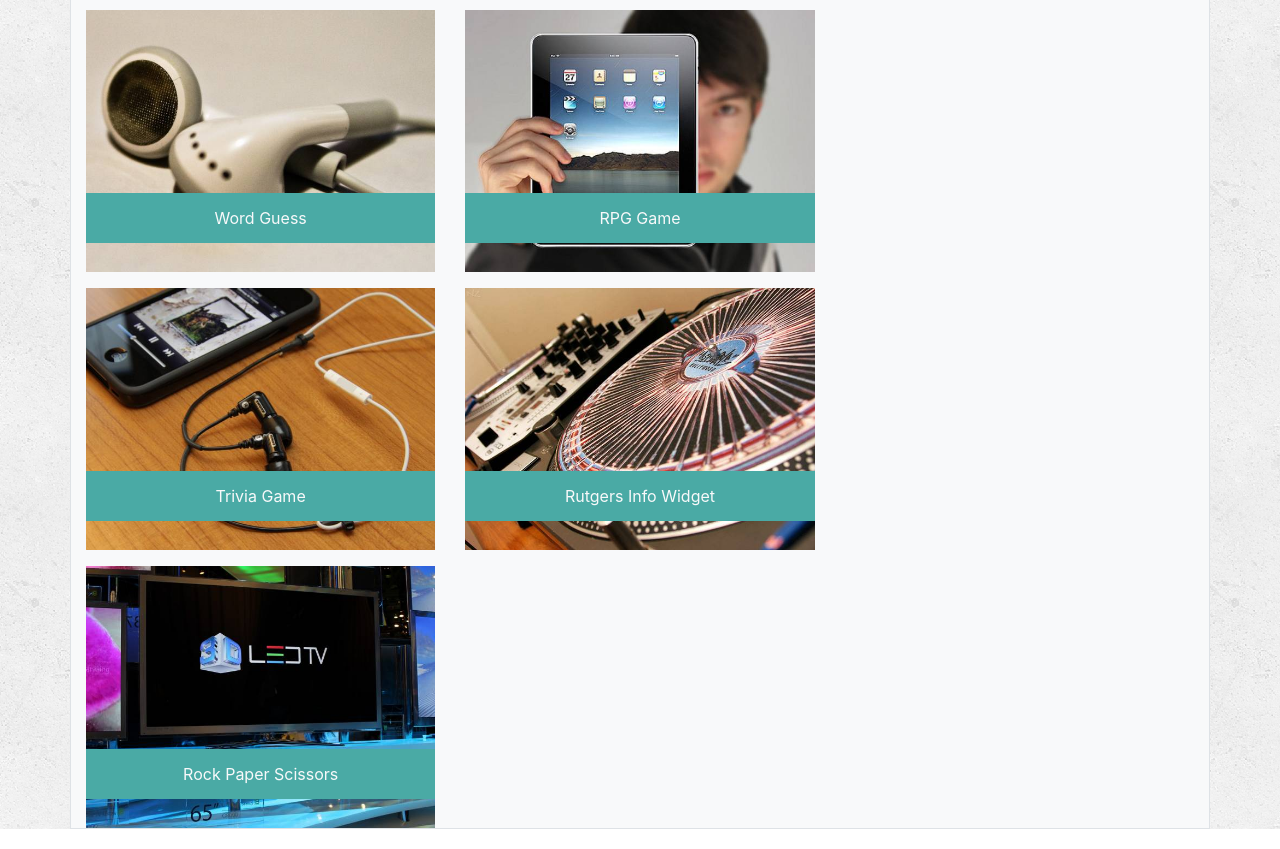
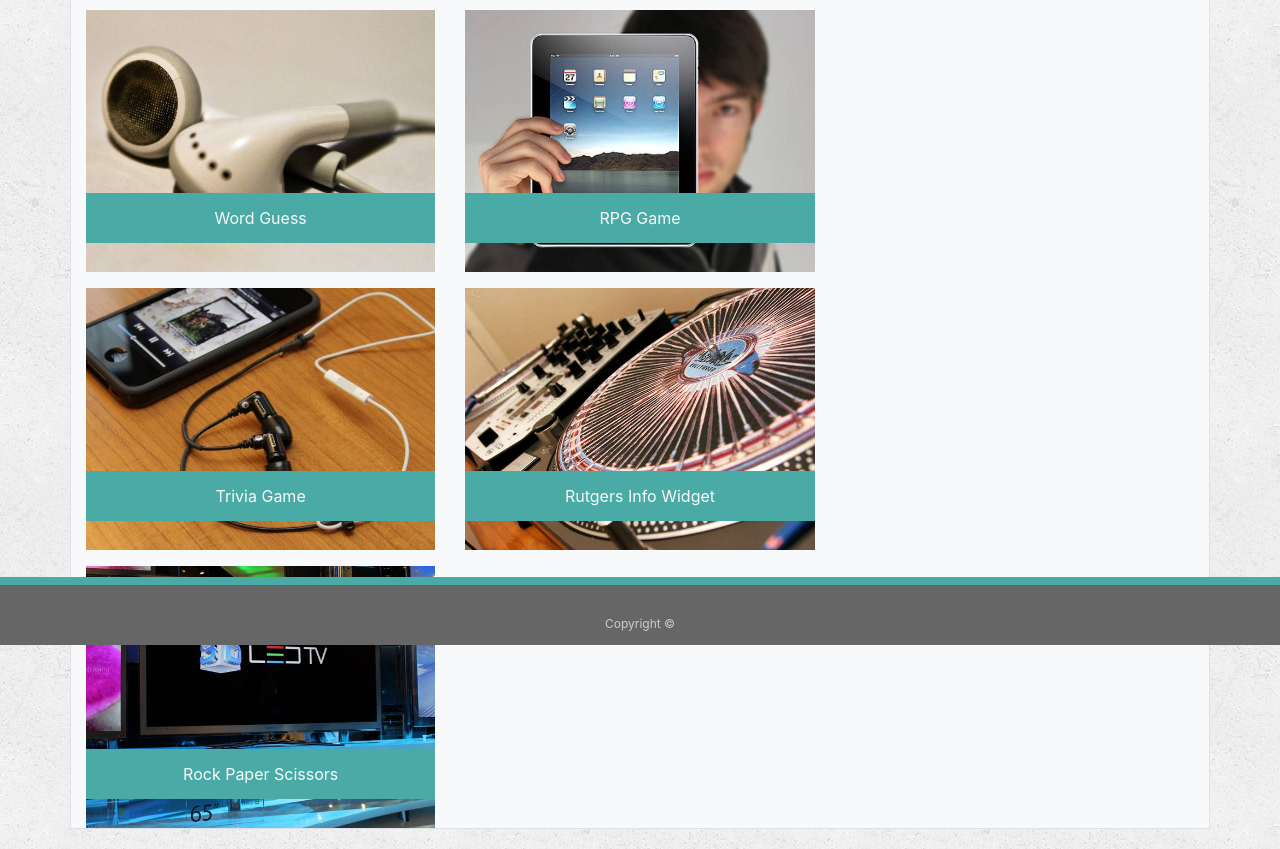
Before and after one commit to Pamelaanderson/AboutMe, a plain HTML site: page portfolio.html in a window 1280 px wide. Shown: the part 155-1004 px from the top of the page. Drawn offline with nearby package versions, Linux system fonts and the light colour scheme; files that its build step writes are made by us from their sources.

Commit message:
added some changes to footer

```diff
--- a/portfolio.html
+++ b/portfolio.html
@@ -10,6 +10,9 @@
     <link rel="stylesheet" href="https://stackpath.bootstrapcdn.com/bootstrap/4.1.3/css/bootstrap.min.css" integrity="sha384-MCw98/SFnGE8fJT3GXwEOngsV7Zt27NXFoaoApmYm81iuXoPkFOJwJ8ERdknLPMO"
         crossorigin="anonymous">
     <link rel="stylesheet" href="style.css">
+    <link rel="stylesheet" href="./assets/css/reset.css">
+    <link rel="stylesheet" href="assets/css/style.css">
+
 
 </head>
 
@@ -30,7 +33,8 @@
     </header>
 
     <!--Portfolio Section-->
-    <div class="container border bg-light" style="margin-top:30px">
+
+    <div class="main-container container border bg-light" style="margin-top:30px">
         <div class="row">
             <div class="col-md-12">
                 <h2 class=" h2-custom pt-3 pl-3"><strong>Portfolio</strong></h2>
@@ -75,6 +79,13 @@
         </div>
     </div>
     </div>
+    <div class="push-footer">
+
+    </div>
+
+    <footer>
+        Copyright &copy;
+    </footer>
 
     <!-- jQuery, javascript file for the Bootstrap's javascript file to function -->
     <script src="https://cdnjs.cloudflare.com/ajax/libs/jquery/3.2.1/jquery.min.js"></script>
--- a/style.css
+++ b/style.css
@@ -1,24 +1,25 @@
+/* header color */
 .a-header1 {
     background-color: #4aaaa5;
     font-family:Georgia, 'Times New Roman', Times, serif;
 }
-
+/* adjusts the body and about*/
 .h2-custom {
     font-family: Georgia, 'Times New Roman', Times, serif;
     color: #4aaaa5;
 }
-
+/* portfolio image*/
 .img-custom1 {
     padding: 20px;
 
 }
-
+/* portfolio body*/
 .tnport {
     position: relative;
     width: 100%;
 }
-
-.sp1 {
+/* connects with portfolio headers*/
+ .sp1 {
     position: absolute;
     background-color: #4aaaa5;
     height: 50px;
@@ -28,13 +29,13 @@
     align-items: center;
     justify-content: center;
 }
-
+/*portfolio*/
 .pt-custom {
     width: 100%;
     position: relative;
 }
 
-.btn-custom {
+ .btn-custom {
     background-color: #4aaaa5;
     color: white;
     padding-bottom: 10px;
@@ -42,6 +43,36 @@
     border: 1px solid #4aaaa5;
 }
 
-.nav-lines {
+ .nav-lines {
     color: lightgrey;
+
 }
+
+.push-footer {
+
+height: 20px;
+width: auto;
+max-width: 680px;
+padding-top: 10px
+
+
+
+
+
+}
+/* footer */
+
+footer {
+    position: fixed;
+    bottom: 0;
+    width: 100%;
+    height: 20px;
+    padding: 30px 0;
+    clear: both;
+    font-size: 12px;
+    color: #fff;
+    color: #ccc;
+    text-align: center;
+    background: #666;
+    border-top: 8px solid #4aaaa5;
+  }
```
Also changed, not shown: contact.html (+6 -1 lines), index.html (+16 -0 lines). Lines whose indentation alone changed are shown as unchanged.
